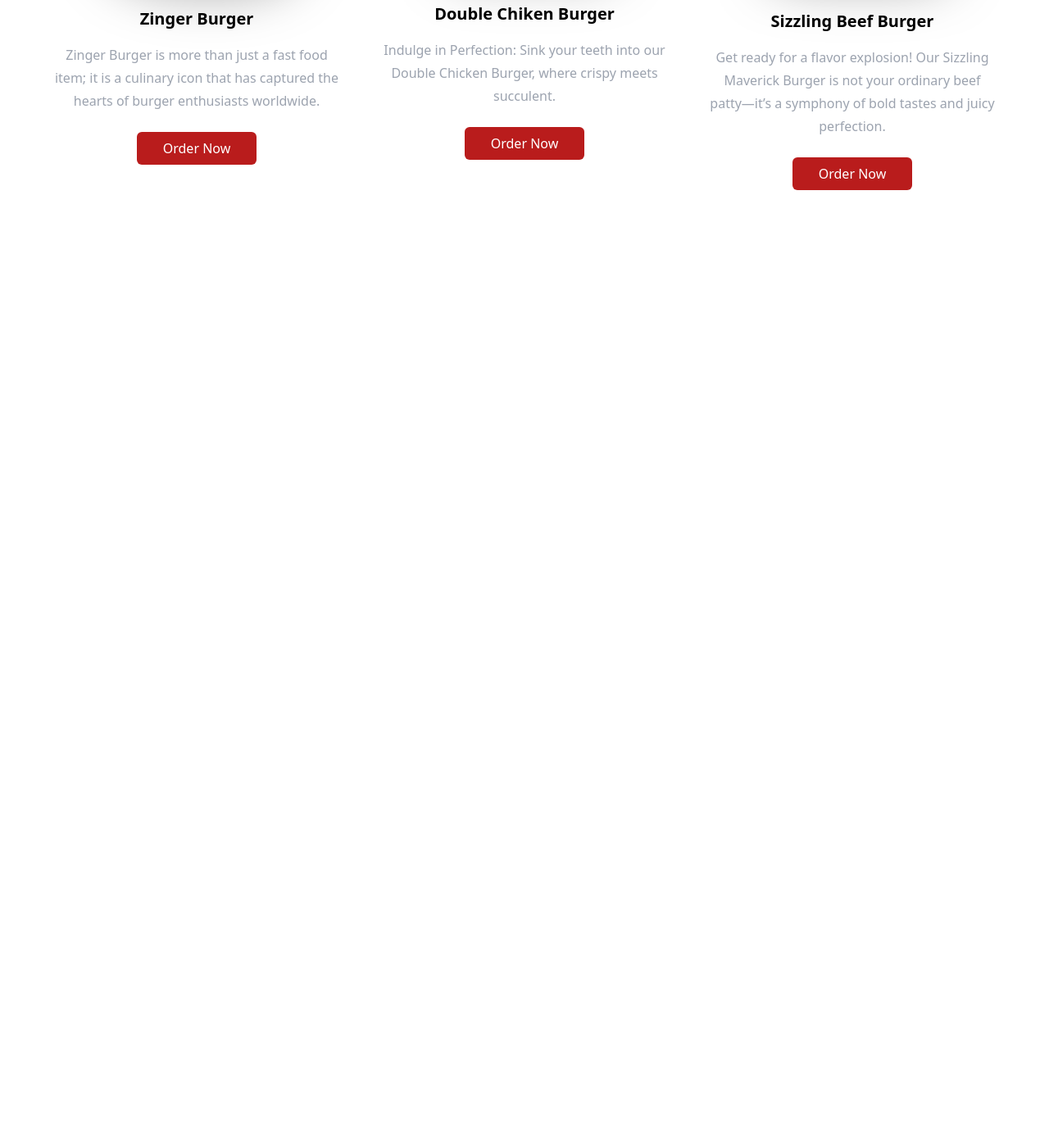
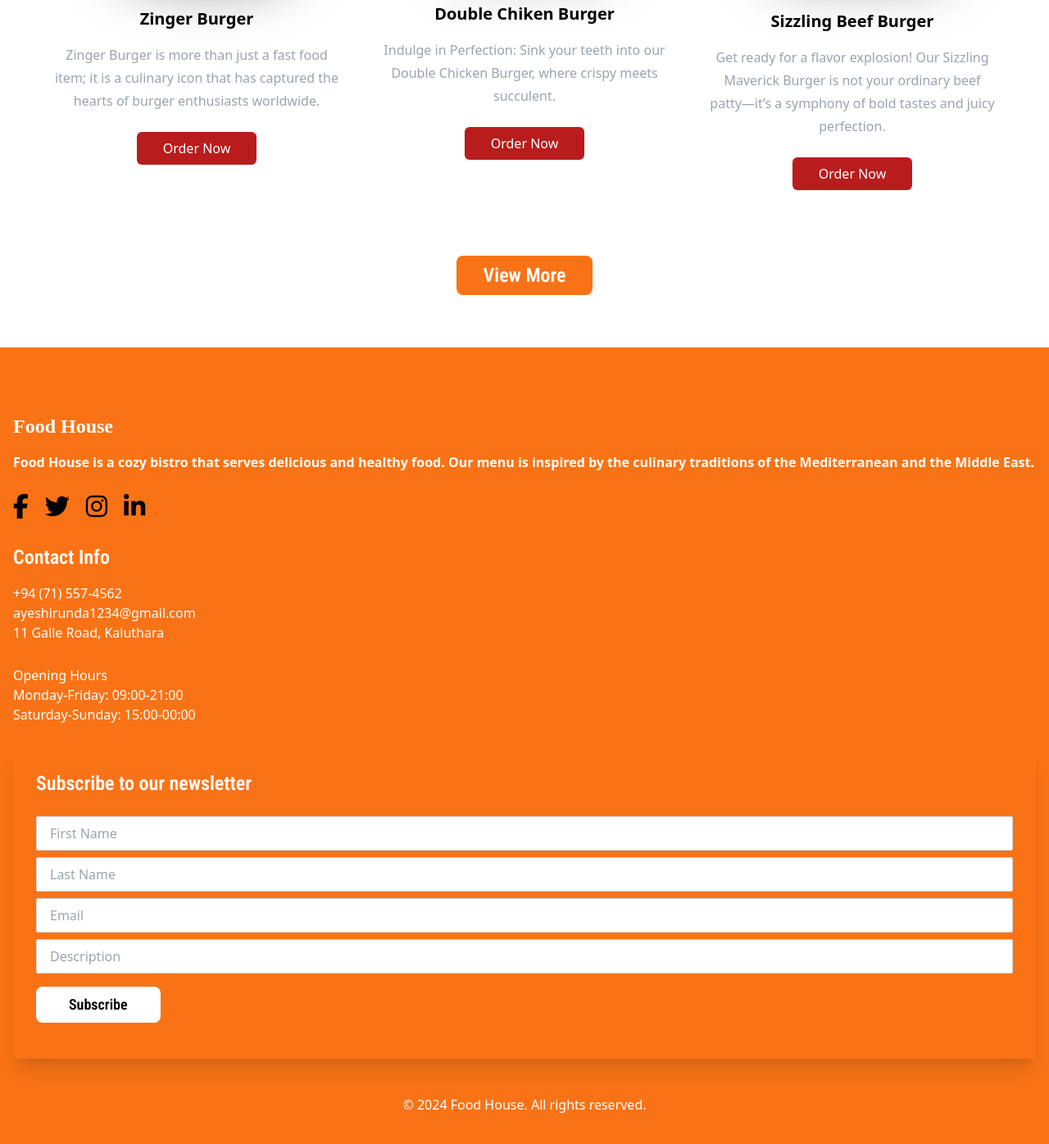
Before and after one commit to irundaayesh17/Restaurant-website-TailwindCSS, a website: page public/index.html in a window 1280 px wide. Shown: the part 1112-2508 px from the top of the page at 82% size. Before the commit the page ends 1376 px from the top, so only its background shows below. Drawn offline with nearby package versions, Linux system fonts and the light colour scheme.

Commit message:
footeradded

```diff
--- a/public/index.html
+++ b/public/index.html
@@ -21,7 +21,7 @@
         </div>
 
         <nav class="navbar " id="navbarr">
-            <ul class="md:flex md:items-center md:static absolute z-[-1] md:z-auto w-full left-0 md:py0 py-4 text-center md:opacity-100 opacity-0">
+            <ul class="md:flex md:items-center md:static absolute z-[-1] md:z-auto w-full left-0 md:py0 py-4 text-center md:opacity-100 opacity-0 bg-slate-50 md:bg-transparent">
                 <li class="mx-4 my-6 md:my-0 ">
                 <a href="#home" class="active text-base hover:bg-orange-500 px-4 py-2 rounded-lg hover:text-white">Home</a>
                 </li>
@@ -110,8 +110,8 @@
     </section>
     <!--menu end-->
     <!-- menulist -->
-    <section class="menu_container">
-        <h3 class=" max-w-fit m-auto mb-4 py-2 px-8 font-semibold text-2xl font-custom2 bg-orange-500 rounded-lg text-white";">Always Tasty</h3>
+    <section class="menu_container" id="menu">
+        <h3 class=" max-w-fit m-auto mb-4 py-2 px-8 font-semibold text-2xl font-custom2 bg-orange-500 rounded-lg text-white">Always Tasty</h3>
         <h2 class="text-6xl font-medium font-custom text-center text-red-950 leading-tight" style="text-shadow: -1px 0 orange, 0 1px orange, 1px 0 orange, 0 -1px orange;">CHOOSE & ENJOY</h2>
         <p class="  text-center px-6 mt-5 text-lg font-medium md:px-32">
             At Food House, we don’t just serve food; we orchestrate a symphony of flavors that dance on your taste buds.
@@ -155,10 +155,55 @@
                 </div>
             </div>
         </div>
-
+        <div>
+            <a href="#" class="max-w-fit m-auto mb-4 py-2 px-8 font-semibold text-2xl font-custom2 bg-orange-500 rounded-lg hover:bg-red-700 transition-all duration-200 text-white flex items-center justify-center md:mt-12">View More</a>
+        </div>
     </section>
     <!-- menulist end -->
-
+    <!-- footer -->
+    <footer class="footer px-4 bg-orange-500 mt-16 ">
+        <div class="footer-top relative pb-12 pt-20 bg-no-repeat bg-contain bg-bottom">
+            <div class="container grid gap-7">
+                <div class="footer-brand">
+                    <a href="#" class="text-2xl font-[Poppins] text-white font-semibold">Food House</a>
+                    <p class="text-white mt-4 font-semibold">Food House is a cozy bistro that serves delicious and healthy food. Our menu is inspired by the culinary traditions of the Mediterranean and the Middle East.</p>
+                    <ul class="social-icons flex mt-6 gap-5 text-3xl">
+                        <li><a href="#"><i class="fab fa-facebook-f hover:text-white duration-200"></i></a></li>
+                        <li><a href="#"><i class="fab fa-twitter  hover:text-white duration-200"></i></a></li>
+                        <li><a href="#"><i class="fab fa-instagram  hover:text-white duration-200"></i></a></li>
+                        <li><a href="#"><i class="fab fa-linkedin-in  hover:text-white duration-200"></i></a></li>
+                    </ul>
+                </div>
+                <div class="footer-links">
+                    <ul class="font-medium text-white">
+                        <li><a href="#" class="relative max-w-max font-custom2 font-semibold text-2xl mb-7">Contact Info</a></li>
+                        <li class="mt-4 font-medium"><a href="#">+94 (71) 557-4562</a></li>
+                        <li><a href="#">ayeshirunda1234@gmail.com</a></li>
+                        <li><a href="#">11 Galle Road, Kaluthara</a></li>
+                    </ul>
+                </div>
+                <div class="footer-links text-white">
+                    <ul class="font-medium">
+                        <li><a href="#">Opening Hours</a></li>
+                        <li><a href="#">Monday-Friday: 09:00-21:00</a></li>
+                        <li><a href="#">Saturday-Sunday: 15:00-00:00</a></li>
+                    </ul>
+                </div>
+                <div class="footer-form shadow-xl p-7">
+                    <p class="text-white text-2xl font-semibold font-custom2 mb-6">Subscribe to our newsletter</p>
+                    <div class="input-wrapper grid gap-2">
+                        <input type="text" class="fname w-full border border-gray-300 py-2 rounded-sm pl-4" placeholder="First Name">
+                        <input type="text" class="lname w-full border border-gray-300 py-2 rounded-sm pl-4" placeholder="Last Name">
+                        <input type="text" class="email w-full border border-gray-300 py-2 rounded-sm pl-4" placeholder="Email">
+                        <input type="text" class="description w-full border border-gray-300 py-2 rounded-sm pl-4" placeholder="Description">
+                        <button class="subscribe max-w-fit mb-4 mt-2 py-2 px-10 font-semibold text-lg font-custom2 bg-white rounded-lg text-black">Subscribe</button>
+                    </div>
+                </div>
+                <p class="text-white mt-4 text-center">© 2024 Food House. All rights reserved.</p>
+            </div>
+        </div>
+    </footer>
+    <!-- footer end -->
     <script src="https://cdn.jsdelivr.net/npm/swiper@11/swiper-bundle.min.js"></script>
     <script src="index.js"></script>
 </body>
```
Also changed, not shown: public/output.css.
